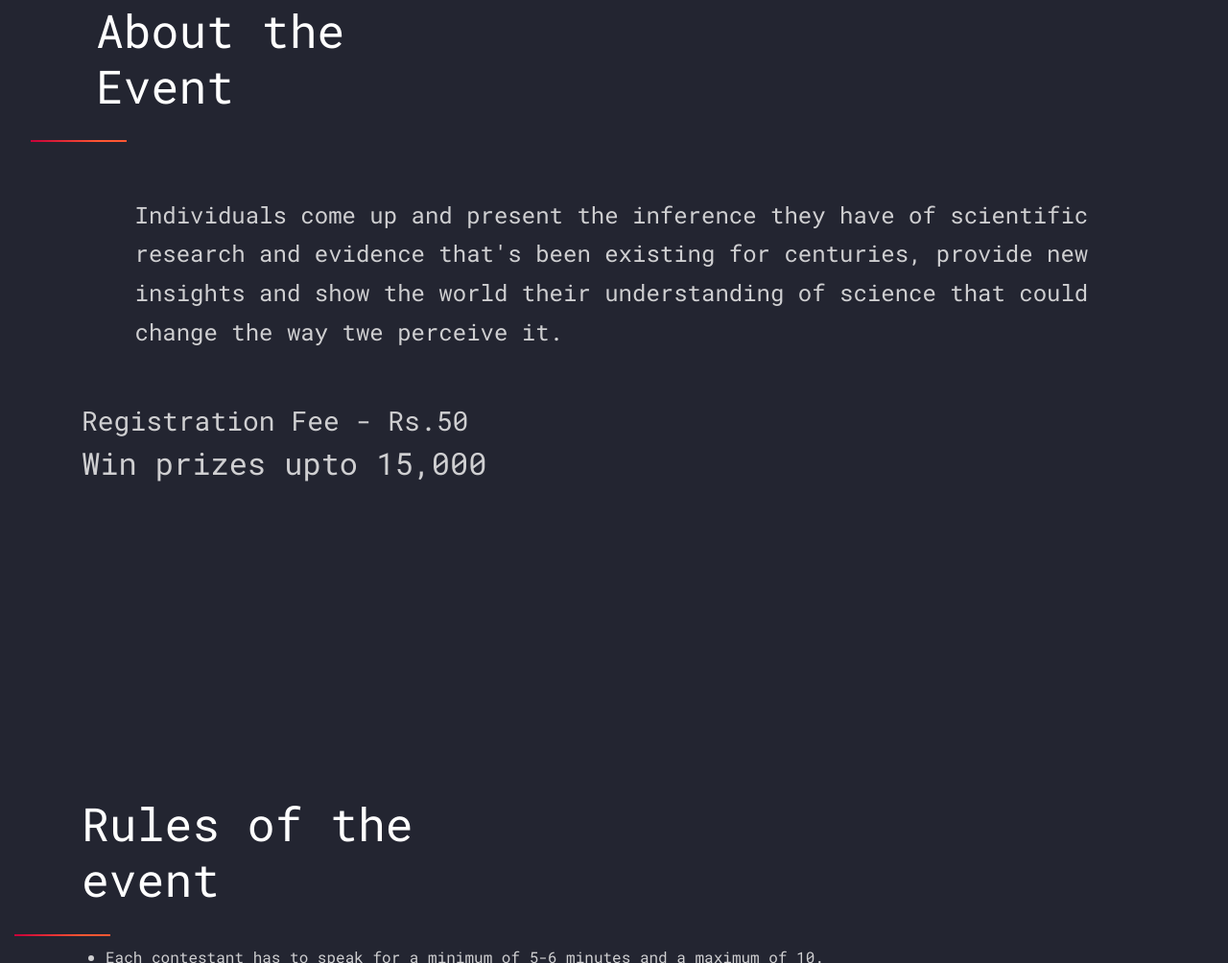
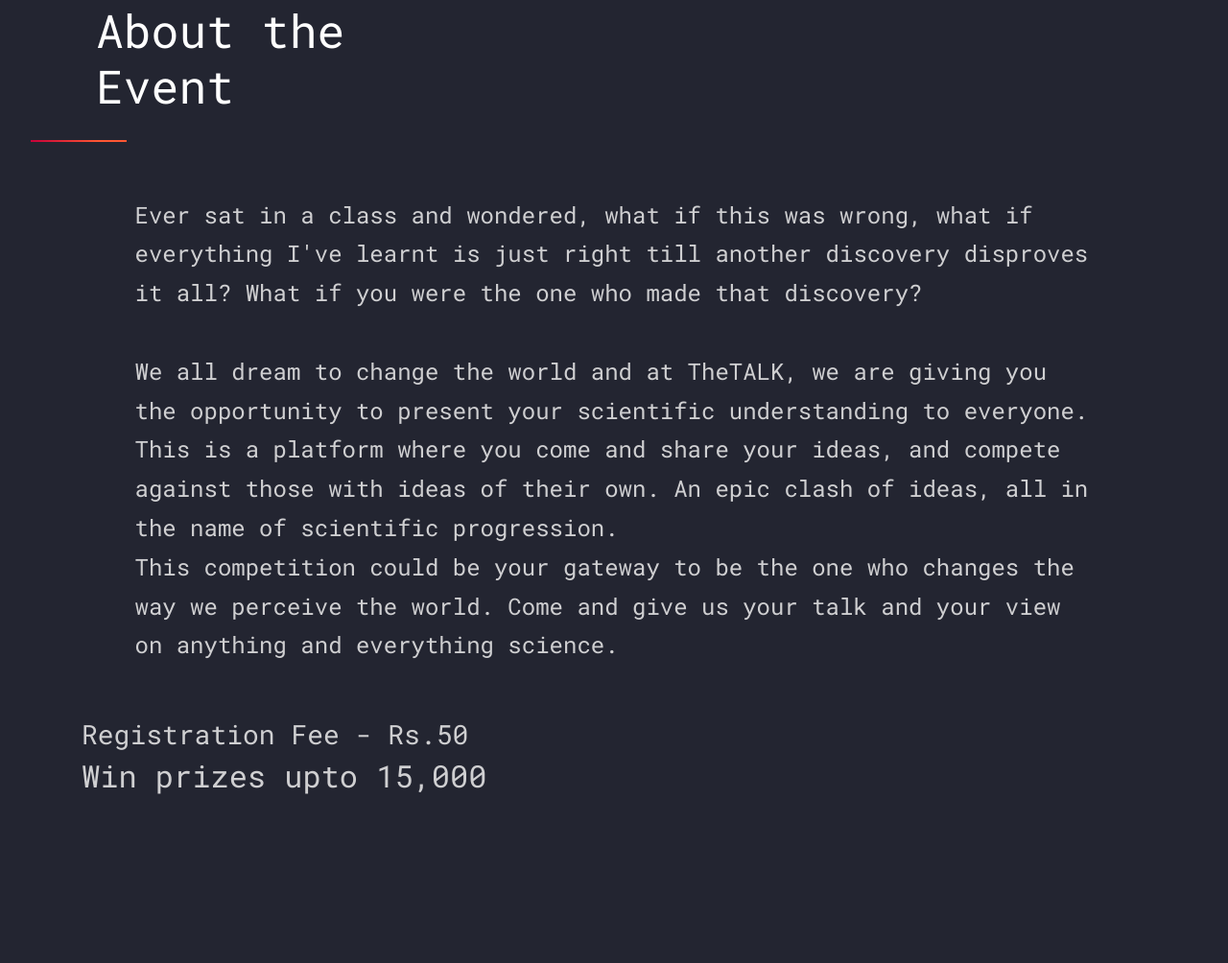
Before and after one commit to Ash110/Epsilon, a plain HTML site: page Pages/TED.html in a window 1280 px wide. Shown: the part 1022-2026 px from the top of the page at 96% size. Drawn offline with Linux system fonts and the light colour scheme; files whose address does not match are found by name.

Commit message:
Edited TED

```diff
--- a/Pages/TED.html
+++ b/Pages/TED.html
@@ -77,7 +77,9 @@
           </div>
           <div  data-aos="fade-up" data-aos-delay="200">
             <p style="margin:5%; font-size: 150%;" >
-                Individuals come up and present the inference they have of scientific research and evidence that's been existing for centuries, provide new insights and show the world their understanding of science that could change the way twe perceive it.
+              Ever sat in a class and wondered, what if this was wrong, what if everything I've learnt is just right till another discovery disproves it all? What if you were the one who made that discovery?<br><br>
+
+We all dream to change the world and at TheTALK, we are giving you the opportunity to present your scientific understanding to everyone.<br> This is a platform where you come and share your ideas, and compete against those with ideas of their own. An epic clash of ideas, all in the name of scientific progression. <br>This competition could be your gateway to be the one who changes the way we perceive the world. Come and give us your talk and your view on anything and everything science.
             </p>
             <h3>Registration Fee - Rs.50 </h3>
             <h2>Win prizes upto 15,000</h2>
```
Also changed, not shown: 1 other file.
